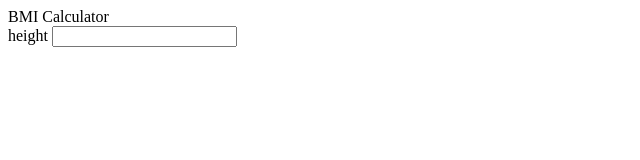
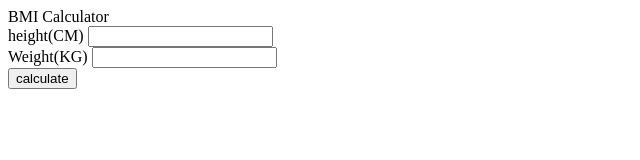
Before and after one commit to DevPedroVII/BMI-Calculator, a plain HTML site: page index.html in a window 1280 px wide. Shown: the whole page, without its empty margins (0-640 px from the left). Drawn offline with Linux system fonts and the light colour scheme.

Commit message:
HTML
HTLM OF BMI

```diff
--- a/index.html
+++ b/index.html
@@ -10,8 +10,16 @@
 <body>
 <main>BMI Calculator
     <div class="heightDiv">
-    <label for="height">height</label>
+    <label for="height">height(CM)</label>
     <input type="number" id="height"/>
+</div>
+<div class="WeightDiv">
+    <label for="Weight">Weight(KG)</label>
+    <input type="number" id="Weight"/>
+</div>
+
+<div class="divCalc">
+<button onclick="calcBMI()">calculate</button>
 </div>
 </main>
 
```
